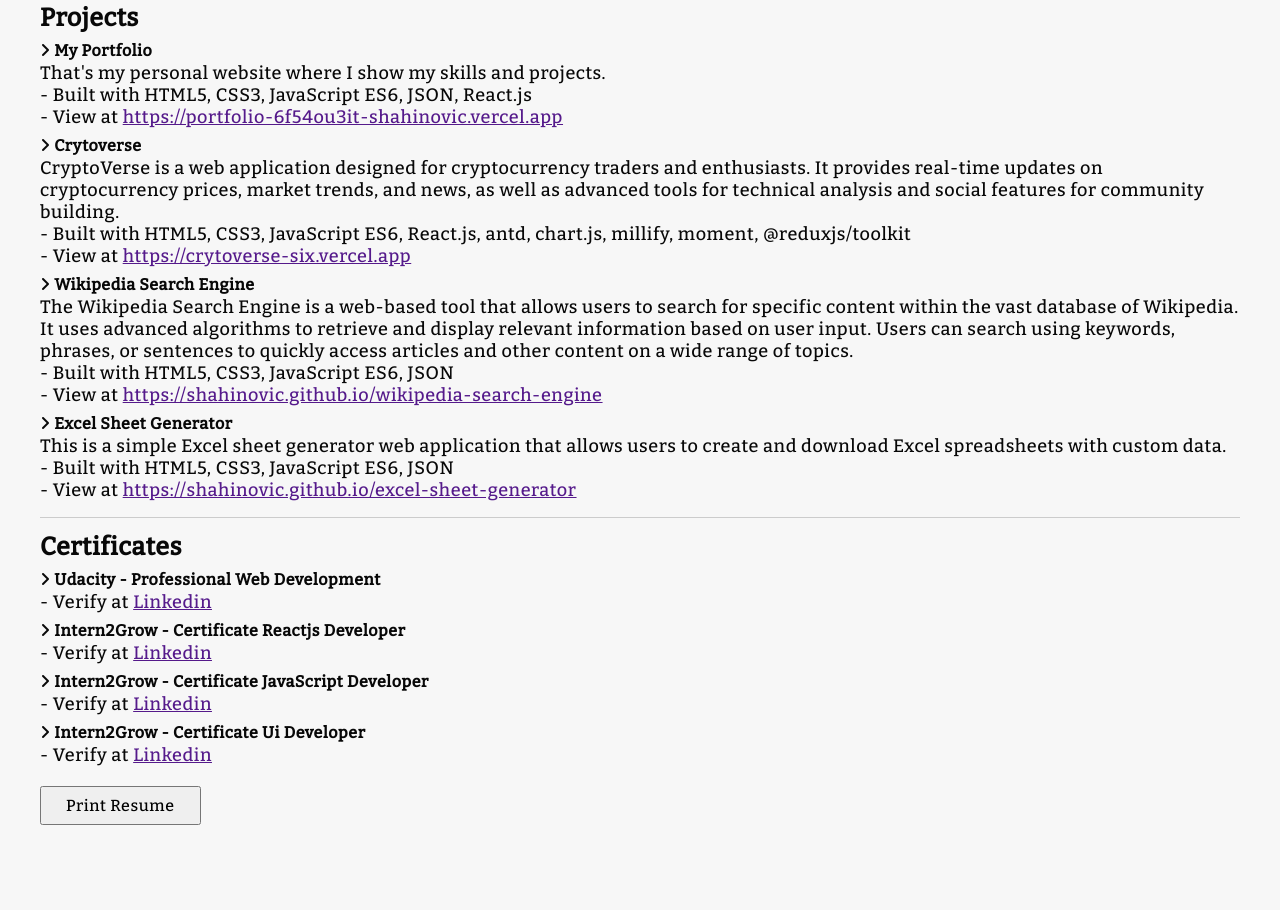
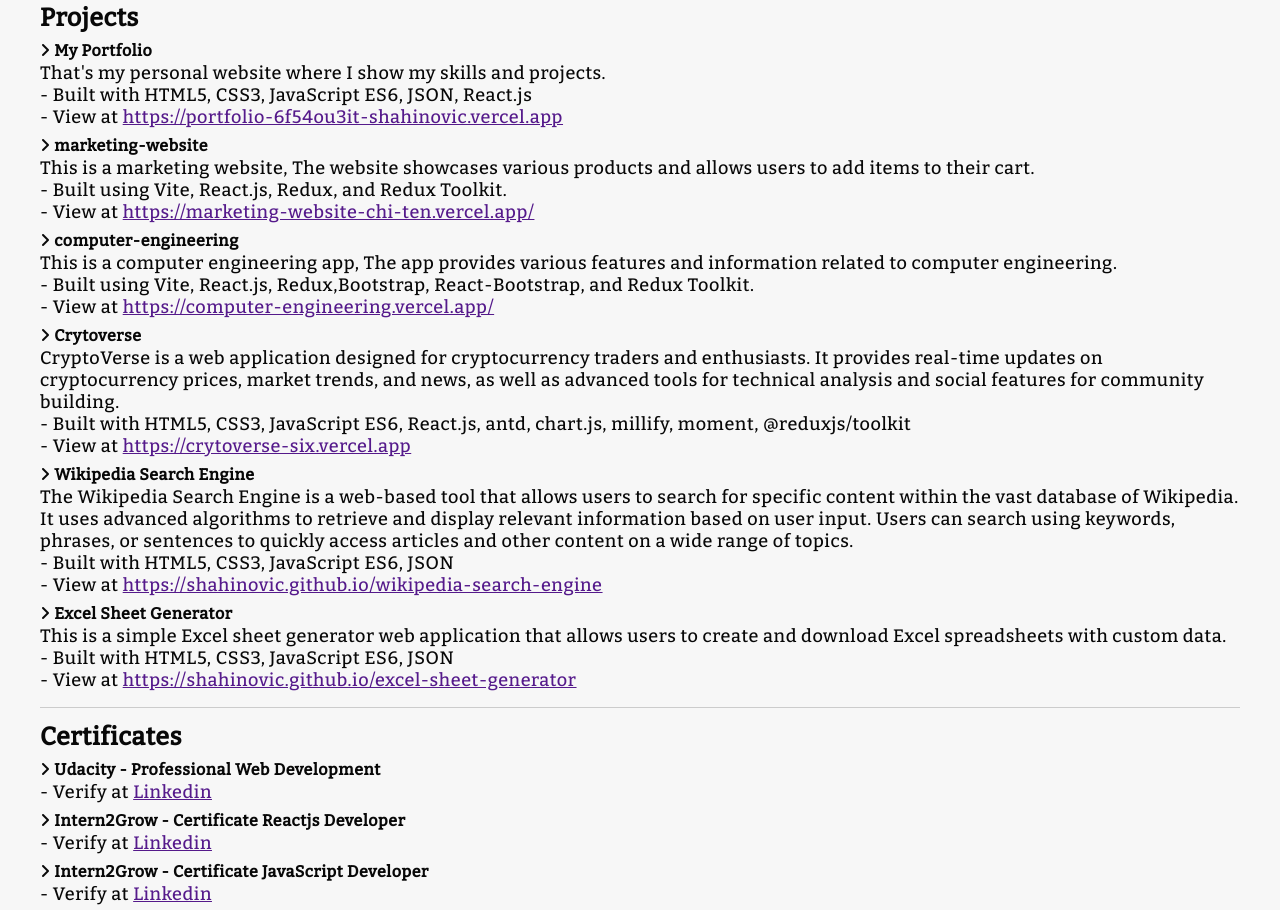
Before and after one commit to shahinovic/my-resume, a plain HTML site: page index.html in a window 1280 px wide. Shown: the part 1078-1988 px from the top of the page. Before the commit the page ends 1963 px from the top, so only its background shows below. Drawn offline with nearby package versions, Linux system fonts and the light colour scheme.

Commit message:
add 2 projects

```diff
--- a/index.html
+++ b/index.html
@@ -93,6 +93,18 @@
         <p>- Built with HTML5, CSS3, JavaScript ES6, JSON, React.js</p>
         <p>- View at <a href="https://portfolio-6f54ou3it-shahinovic.vercel.app/">https://portfolio-6f54ou3it-shahinovic.vercel.app</a></p>
 
+
+        <h4><i class="fa fa-angle-right"></i> marketing-website</h4>
+        <p>This is a marketing website, The website showcases various products and allows users to add items to their cart.</p>
+        <p>- Built using Vite, React.js, Redux, and Redux Toolkit.</p>
+        <p>- View at <a href="https://marketing-website-chi-ten.vercel.app/">https://marketing-website-chi-ten.vercel.app/</a></p>
+
+        <h4><i class="fa fa-angle-right"></i> computer-engineering</h4>
+        <p>This is a computer engineering app, The app provides various features and information related to computer engineering.</p>
+        <p>- Built using Vite, React.js, Redux,Bootstrap, React-Bootstrap, and Redux Toolkit.</p>
+        <p>- View at <a href="https://computer-engineering.vercel.app/">https://computer-engineering.vercel.app/</a></p>
+
+
         <h4><i class="fa fa-angle-right"></i> Crytoverse</h4>
         <p>CryptoVerse is a web application designed for cryptocurrency traders and enthusiasts. It provides real-time updates on cryptocurrency prices, market trends, and news, as well as advanced tools for technical analysis and social features for community building.</p>
         <p>- Built with HTML5, CSS3, JavaScript ES6, React.js, antd, chart.js,  millify, moment, @reduxjs/toolkit</p>
```
